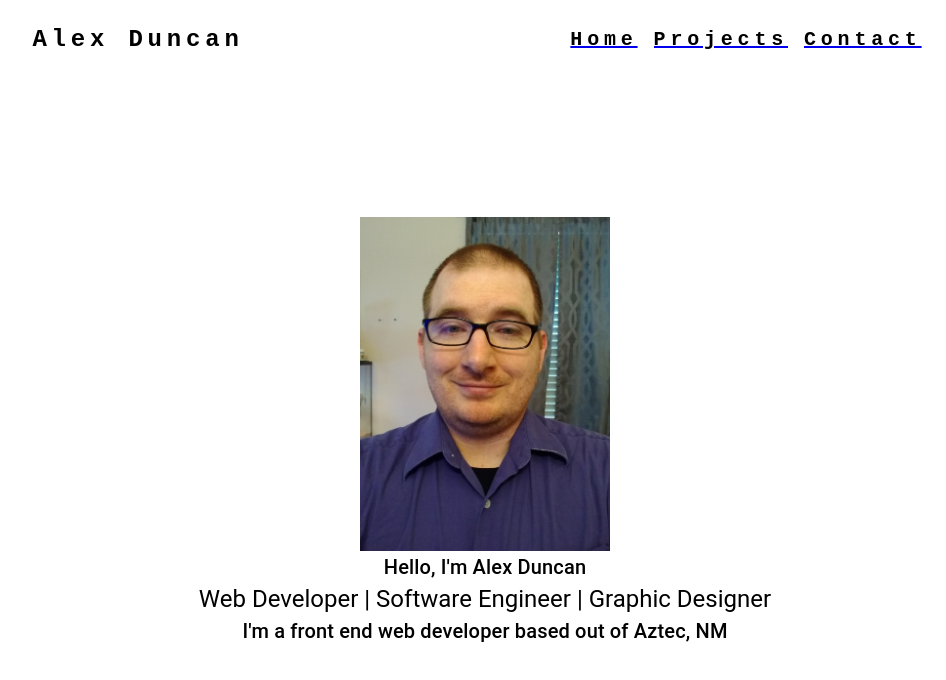
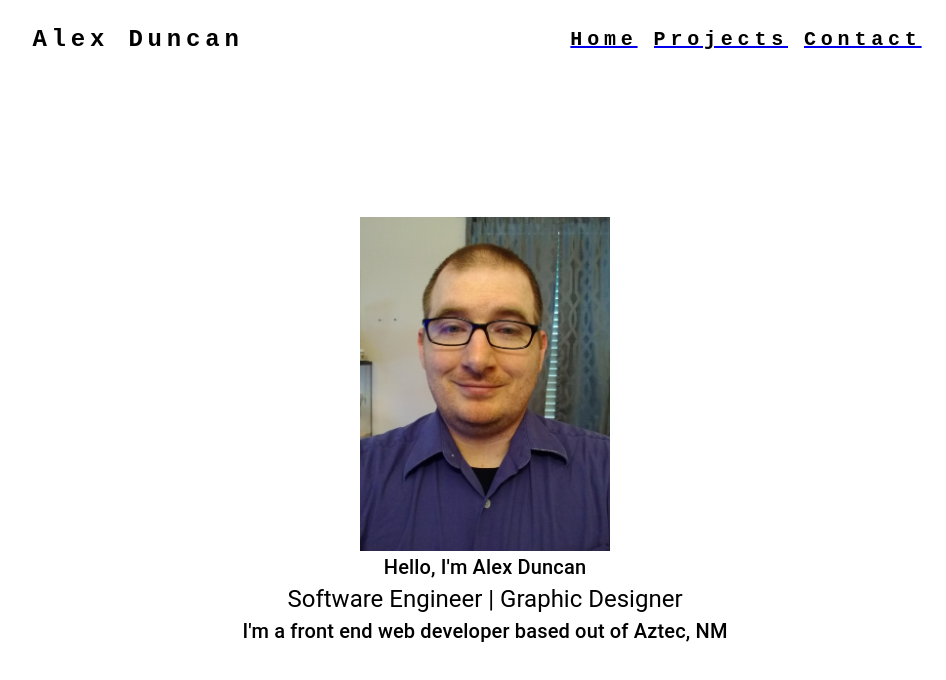
Before and after one commit to AlexJDuncan/AlexJDuncan.github.io, a React app: page / in a window 1280 px wide. Shown: the top 680 px of the page, without its empty margins (155-1101 px from the left). Built offline with nearby package versions, Linux system fonts and the light colour scheme; the HTML template or start-up script is replaced by a standard one.

Commit message:
fix job title line

```diff
--- a/client/src/Entry.jsx
+++ b/client/src/Entry.jsx
@@ -8,7 +8,7 @@ const Entry = () => {
     <Container maxWidth="xl" sx={{display: "flex", flexFlow: "column",  height: "90vh", alignItems: "center", justifyContent: "center"}}>
       <img src={selfPic} alt="Alex Duncan" width="250px" />
       <Typography variant="h6" component="h6">Hello, I'm Alex Duncan</Typography>
-      <Typography variant="h5" component="h5">Web Developer | Software Engineer | Graphic Designer</Typography>
+      <Typography variant="h5" component="h5">Software Engineer | Graphic Designer</Typography>
       <Typography variant="h6" component="h6">I'm a front end web developer based out of Aztec, NM</Typography>
     </Container>
   )
```
Also changed, not shown: 1 other file (tests, documents, lock files or other folders).
